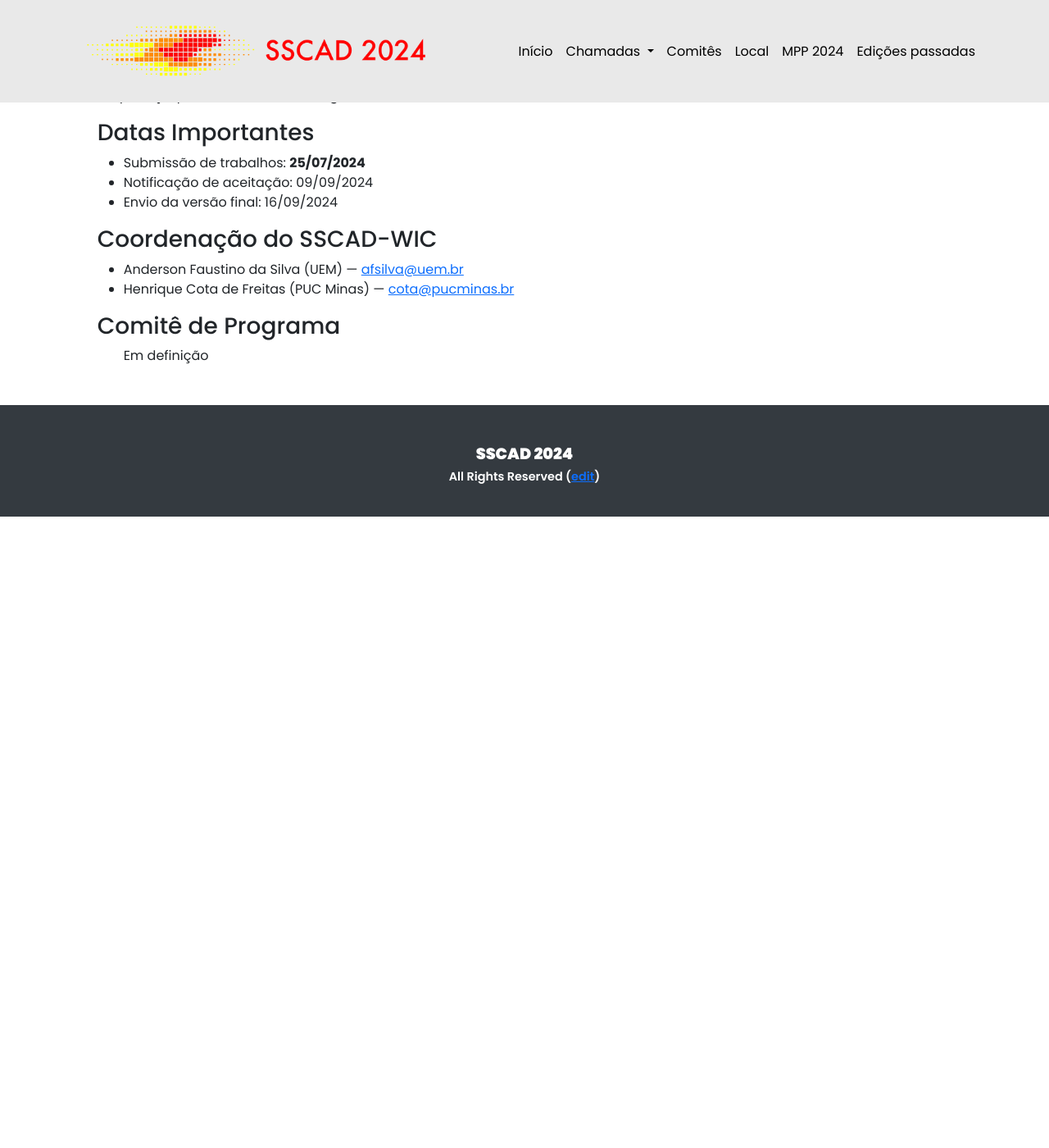
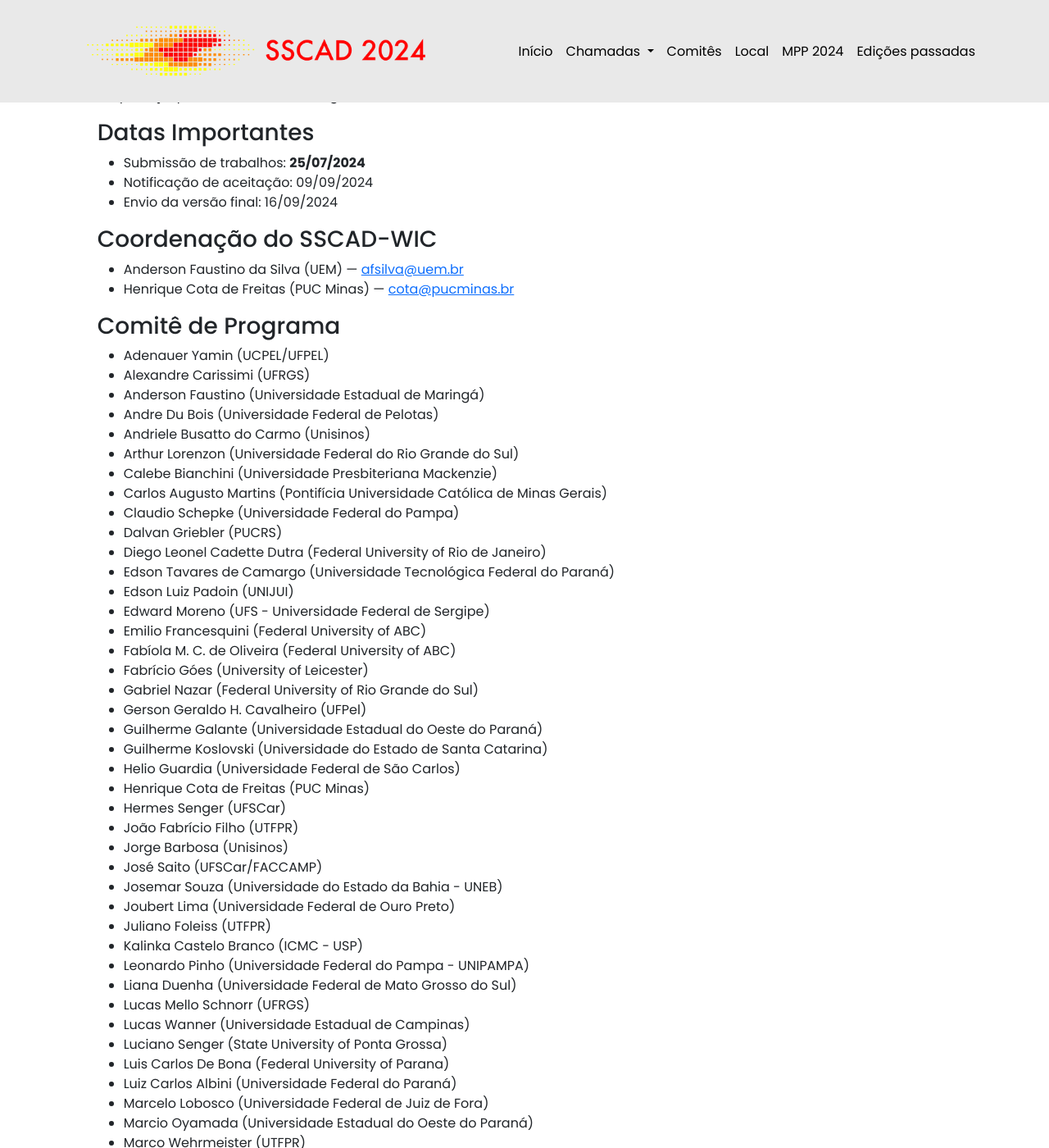
Before and after one commit to ce-acpad/sscad2024, a Jekyll site: the page built from cfp_wic.html, in a window 1280 px wide and 1400 px high, scrolled down 1853 px. Shown: the whole window at 82% size. Built offline with Jekyll 4.4.1, drawn with Linux system fonts in a browser that asks for light colours; before the commit the page ends 2483 px from its top, so only the background shows below that; some of the changed text lies outside the part shown.

Commit message:
Update cfp_wic.html

```diff
--- a/cfp_wic.html
+++ b/cfp_wic.html
@@ -82,19 +82,16 @@ permalink: /cfp_wic/
 
  <h3>Comitê de Programa</h3>
             <ul>
-Em definição
-<!--
 <li>Adenauer Yamin	(UCPEL/UFPEL)</li>
-<li>Aleteia de Araujo	(Universidade de Brasília)</li>
 <li>Alexandre Carissimi	(UFRGS)</li>
 <li>Anderson Faustino	(Universidade Estadual de Maringá)</li>
 <li>Andre Du Bois	(Universidade Federal de Pelotas)</li>
 <li>Andriele Busatto do Carmo	(Unisinos)</li>
 <li>Arthur Lorenzon	(Universidade Federal do Rio Grande do Sul)</li>
 <li>Calebe Bianchini	(Universidade Presbiteriana Mackenzie)</li>
-<li>Carlos Holbig	(Universidade de Passo Fundo)</li>
 <li>Carlos Augusto Martins	(Pontifícia Universidade Católica de Minas Gerais)</li>
 <li>Claudio Schepke	(Universidade Federal do Pampa)</li>
+<li>Dalvan Griebler	(PUCRS)</li>
 <li>Diego Leonel Cadette Dutra	(Federal University of Rio de Janeiro)</li>
 <li>Edson Tavares de Camargo	(Universidade Tecnológica Federal do Paraná)</li>
 <li>Edson Luiz Padoin	(UNIJUI)</li>
@@ -108,11 +105,13 @@ Em definição
 <li>Guilherme Koslovski	(Universidade do Estado de Santa Catarina)</li>
 <li>Helio Guardia	(Universidade Federal de São Carlos)</li>
 <li>Henrique Cota de Freitas	(PUC Minas)</li>
-<li>Ivan Silva	(Universidade Federal do Piauí)</li>
+<li>Hermes Senger	(UFSCar)</li>
+<li>João Fabrício Filho	(UTFPR)</li>
 <li>Jorge Barbosa	(Unisinos)</li>
 <li>José Saito	(UFSCar/FACCAMP)</li>
 <li>Josemar Souza	(Universidade do Estado da Bahia - UNEB)</li>
 <li>Joubert Lima	(Universidade Federal de Ouro Preto)</li>
+<li>Juliano Foleiss	(UTFPR)</li>
 <li>Kalinka Castelo Branco	(ICMC - USP)</li>
 <li>Leonardo Pinho	(Universidade Federal do Pampa - UNIPAMPA)</li>
 <li>Liana Duenha	(Universidade Federal de Mato Grosso do Sul)</li>
@@ -129,6 +128,7 @@ Em definição
 <li>Maria Clicia Castro	(UERJ)</li>
 <li>Mario Dantas	(UFJF)</li>
 <li>Mateus Rutzig	(Federal University of Santa Maria)</li>
+<li>Matheus Souza	(PUC Minas)</li>
 <li>Márcio Castro	(Federal University of Santa Catarina)</li>
 <li>Márcio Kreutz	(Universidade Federal do Rio Grande do Norte)</li>
 <li>Monica Pereira	(Universidade Federal do Rio Grande do Norte)</li>
@@ -136,21 +136,18 @@ Em definição
 <li>Newton Will	(UTFPR)</li>
 <li>Odorico Mendizabal	(Universidade Federal de Santa Catarina)</li>
 <li>Omar Cortes	(IFMA)</li>
-<li>Otavio Napoli	(University Of Campinas)</li>
-<li>Patricia Plentz	(Universidade Federal de Santa Catarina)</li>
 <li>Paulo Cesar Santos	(UFPR)</li>
 <li>Rafaela Brum	(Universidade Federal Fluminense)</li>
 <li>Renato Ishii	(Universidade Federal de Mato Grosso do Sul)</li>
 <li>Ricardo da Rocha	(Universidade Federal de Catalão)</li>
 <li>Ricardo Menotti	(Universidade Federal de São Carlos)</li>
 <li>Rodolfo Azevedo	(UNICAMP)</li>
+<li>Rodrigo Campiolo	(UTFPR)</li>
 <li>Rodrigo Righi	(Universidade do Vale do Rio dos Sinos)</li>
+<li>Rogério Gonçalves	(UTFPR)</li>
 <li>Sairo Santos	(Universidade Federal Rural do Semi-Árido)</li>
 <li>Sarita Bruschi	(ICMC - USP)</li>
 <li>Sergio Carvalho	(Universidade Federal de Goiás - UFG)</li>
-<li>Sergio Kofuji	(Universidade de São Paulo)</li>
-<li>Silvio Fernandes	(UFERSA)</li>
-<li>Simone Dominico	(Universidade Federal do Paraná - UFPR)</li>
 <li>Tiago Ferreto	(PUCRS)</li>
 <li>Tiago Heinrich	(UFPR)</li>
 <li>Vinícius Garcia	(Federal University of Paraná)</li>
@@ -158,7 +155,6 @@ Em definição
 <li>Wagner Zola	(Universidade Federal do Paraná)</li>
 <li>Wanderson Roger Azevedo Dias	(Instituto Federal de Rondônia - IFRO)</li>
 
--->
 </ul>
 
 
```
